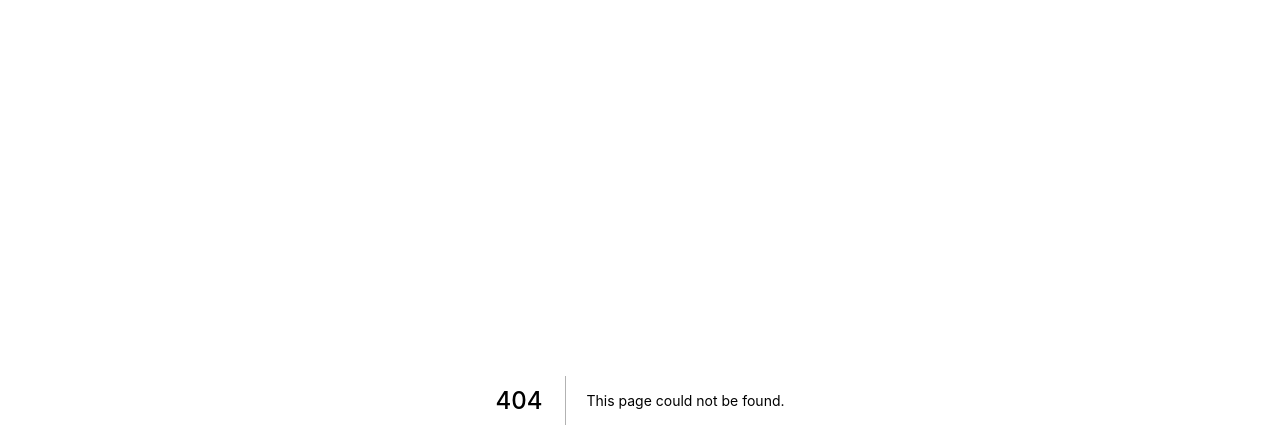
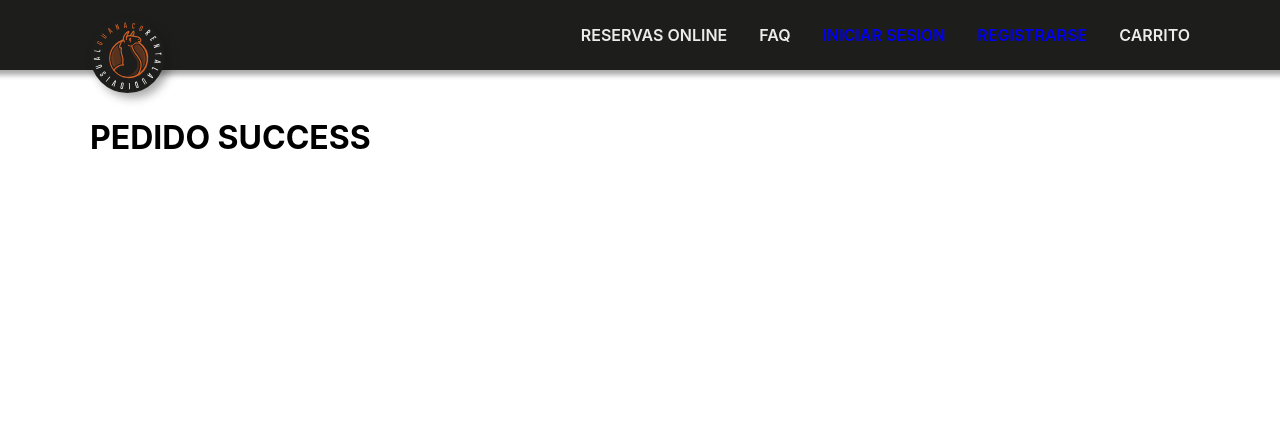
Before and after one commit to Facupelli/guanaco-rental, a Next.js app in the folder guanaco-rental/: page /newOrder/success in a window 1280 px wide. Before the commit this address had no page. Shown: the top 448 px of the page. Built offline with nearby package versions, Linux system fonts and the light colour scheme; no server answers.

Commit message:
order redirect to success page when success

```diff
--- a/guanaco-rental/components/OrderCard/OrderCard.module.scss
+++ b/guanaco-rental/components/OrderCard/OrderCard.module.scss
@@ -10,6 +10,7 @@
     display: grid;
     grid-template-columns: 3% 12.5% 12.5% 10% 10% 20% 13% 10% 10%;
     justify-items: flex-start;
+    align-items: flex-start;
 
     button{
       @include m-button-gray;
--- a/guanaco-rental/pages/cart/index.js
+++ b/guanaco-rental/pages/cart/index.js
@@ -92,7 +92,8 @@ export default function CartPage() {
     }).then((response) => response.json());
 
     if (newOrder.message === "success") {
-      router.push("/");
+      console.log(newOrder)
+      router.push(`/newOrder/success?id=${newOrder.newOrder.id}`);
       dispatch(resetDate());
       return;
     }
--- /dev/null
+++ b/guanaco-rental/pages/newOrder/success.js
@@ -0,0 +1,13 @@
+import Nav from "../../components/Nav/Nav";
+import s from "../../styles/NewOrderSuccess.module.scss";
+
+export default function NewOrderSuccess() {
+  return (
+    <div>
+      <Nav />
+      <main className={s.main}>
+        <h1>PEDIDO SUCCESS</h1>
+      </main>
+    </div>
+  );
+}
--- a/guanaco-rental/styles/CartPage.module.scss
+++ b/guanaco-rental/styles/CartPage.module.scss
@@ -4,8 +4,8 @@
   @include app_width;
   margin-top: 3rem;
   display: grid;
-  grid-template-columns: 69% 29%;
-  column-gap: 2%;
+  grid-template-columns: 68% 28%;
+  column-gap: 4%;
 
   >div{
     margin-bottom: 2rem;
--- /dev/null
+++ b/guanaco-rental/styles/NewOrderSuccess.module.scss
@@ -0,0 +1,6 @@
+@import "../styles/app.scss";
+
+.main {
+  @include app_width;
+  margin-top: 3rem;
+}
```
Also changed, not shown: guanaco-rental/pages/newOrder/error.js (added).
